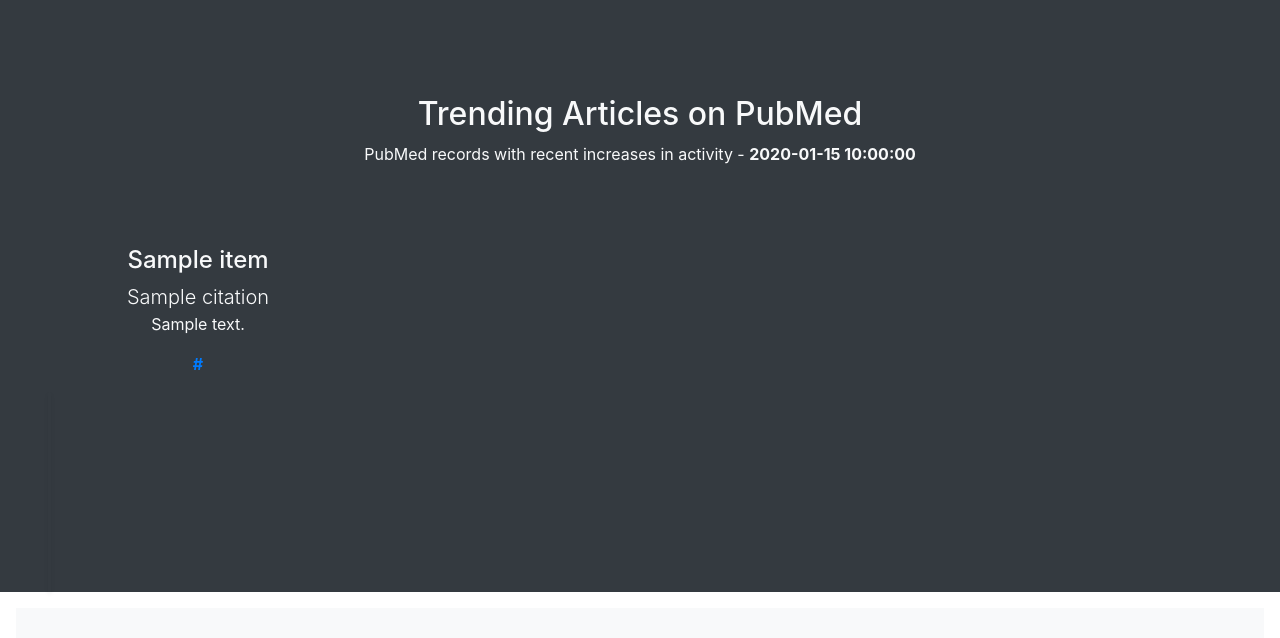
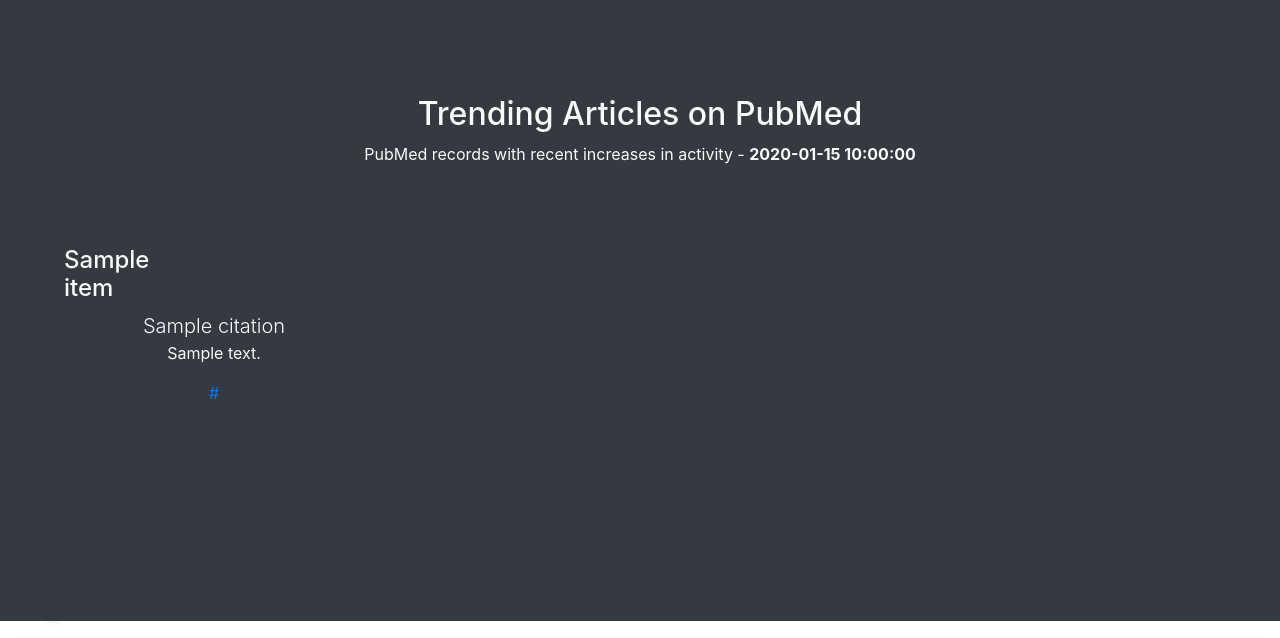
Before and after one commit to doguma/Doby, a Flask app: template app/templates/index.html in a window 1280 px wide. Shown: the part 582-1220 px from the top of the page. Run offline with Flask 2, Linux system fonts and the light colour scheme; the template is opened without the code that fills it: most values are stand-ins (such as "Sample title", 1, 10 or a date in 2020); parts of the project's set-up code (start-up, migrations or seed data) failed here and were passed over; some libraries are stand-ins or nearby versions.

Commit message:
full title needs to show

```diff
--- a/app/templates/index.html
+++ b/app/templates/index.html
@@ -52,12 +52,14 @@
                 <div class="row row-cols-1 row-cols-md-2 row-cols-lg-3 row-cols-xl-4">
                     {% for item in google_html %}
                     <div class="col bg-dark pt-5 px-5">
-                        <div class="p-3"
-                        style="display: inline-block; width: 300px; white-space: nowrap; overflow: hidden !important; text-overflow: ellipsis;">
+                        <div class="p-3">
                             <h4>{{ item.title }}</h4>
-                            <span class="lead">{{item.citation}}</span>
-                            <p>{{item.text}}</p>
-                            <a href="{{item.url}}"><b>{{item.url}}</b></a>
+                            <div
+                                style="display: inline-block; width: 300px; white-space: nowrap; overflow: hidden !important; text-overflow: ellipsis;">
+                                <span class="lead">{{item.citation}}</span>
+                                <p>{{item.text}}</p>
+                                <a href="{{item.url}}">{{item.url}}</a>
+                            </div>
                         </div>
                         <div class="bg-body shadow-sm mx-auto"
                             style="width: 100%; height: 200px; border-radius: 21px 21px 0 0;">
```
